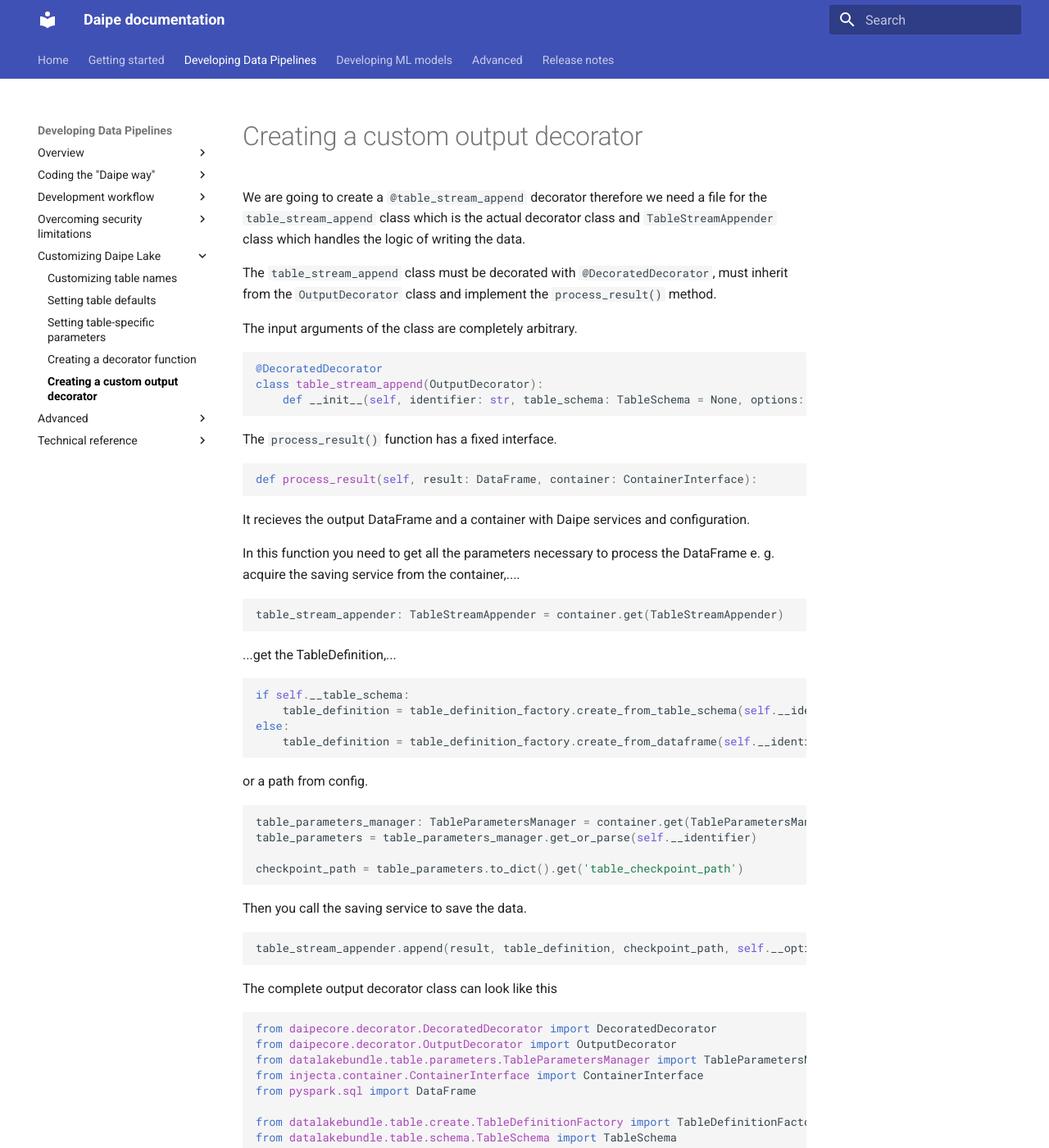
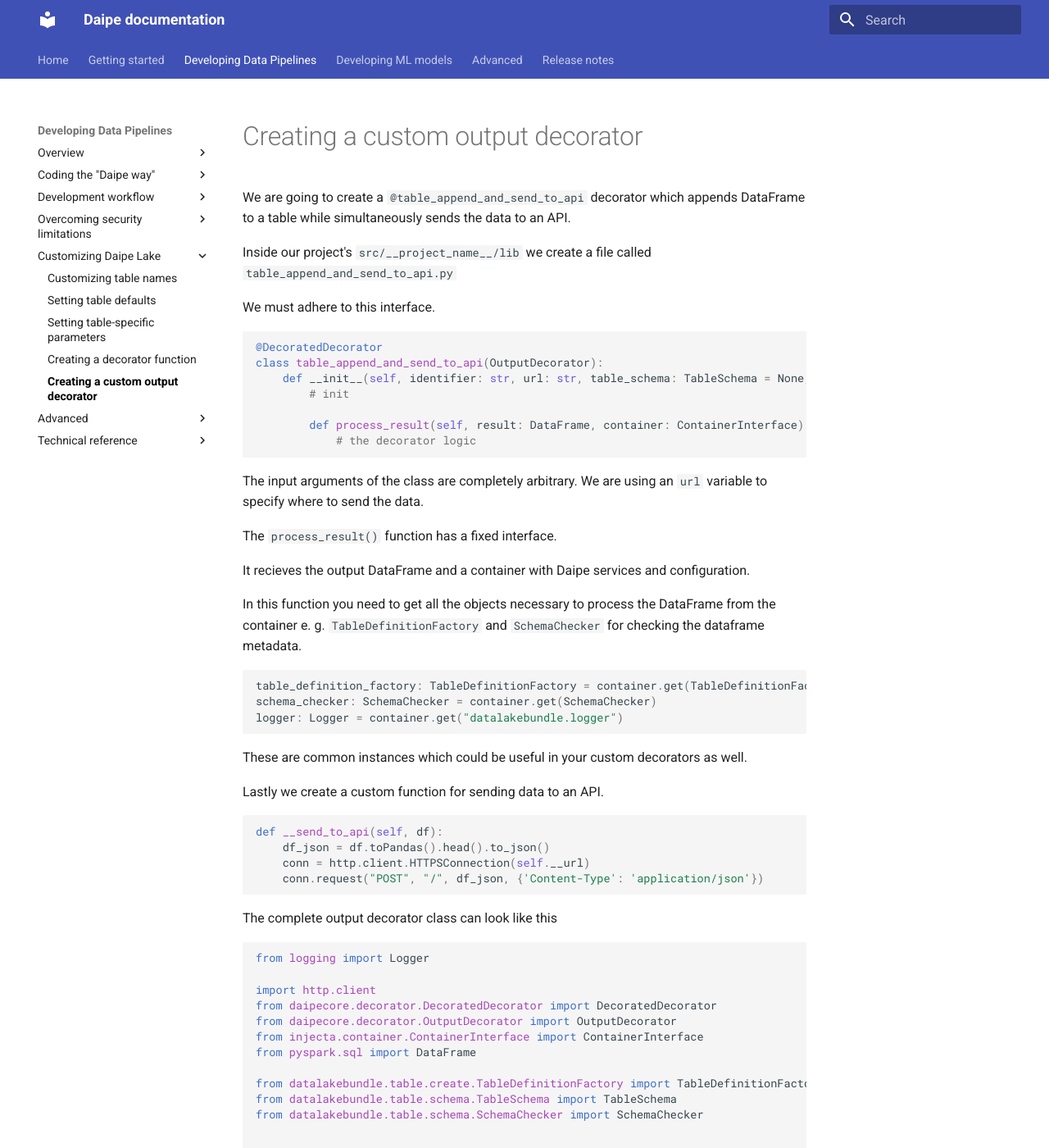
Before and after one commit to daipe-ai/platform-docs, an MkDocs documentation site: the page built from docs/creating-custom-output-decorator.md, in a window 1280 px wide and 1400 px high. Shown: the whole window at 82% size. Built offline with MkDocs 1.6.1 and Material for MkDocs 9.7.7, drawn with Linux system fonts in a browser that asks for light colours; some of the changed text lies outside the part shown.

Commit message:
Replace custom decorator tutorial

````diff
--- a/docs/creating-custom-output-decorator.md
+++ b/docs/creating-custom-output-decorator.md
@@ -1,141 +1,103 @@
 # Creating a custom output decorator
 
-We are going to create a `@table_stream_append` decorator therefore we need a file for the `table_stream_append` class which is the actual decorator class and `TableStreamAppender` class which handles the logic of writing the data.
+We are going to create a `@table_append_and_send_to_api` decorator which appends DataFrame to a table while simultaneously sends the data to an API.
 
-The `table_stream_append` class must be decorated with `@DecoratedDecorator`, must inherit from the `OutputDecorator` class
-and implement the `process_result()` method.
+Inside our project's `src/__project_name__/lib` we create a file called `table_append_and_send_to_api.py`
 
-The input arguments of the class are completely arbitrary.
+We must adhere to this interface.
 
 ```python
 @DecoratedDecorator
-class table_stream_append(OutputDecorator):
-    def __init__(self, identifier: str, table_schema: TableSchema = None, options: dict = None):
+class table_append_and_send_to_api(OutputDecorator):
+    def __init__(self, identifier: str, url: str, table_schema: TableSchema = None, options: dict = None):
+        # init
+
+        def process_result(self, result: DataFrame, container: ContainerInterface):
+            # the decorator logic
 ```
+
+The input arguments of the class are completely arbitrary. We are using an `url` variable to specify where to send the data.
 
 The `process_result()` function has a fixed interface.
 
-```python
-def process_result(self, result: DataFrame, container: ContainerInterface):
-```
-
 It recieves the output DataFrame and a container with Daipe services and configuration.
 
-In this function you need to get all the parameters necessary to process the DataFrame e. g. acquire the saving service from the container,....
+In this function you need to get all the objects necessary to process the DataFrame from the container e. g. `TableDefinitionFactory` and `SchemaChecker` for checking the dataframe metadata.
 
 ```python
-table_stream_appender: TableStreamAppender = container.get(TableStreamAppender)
+table_definition_factory: TableDefinitionFactory = container.get(TableDefinitionFactory)
+schema_checker: SchemaChecker = container.get(SchemaChecker)
+logger: Logger = container.get("datalakebundle.logger")
 ```
-...get the TableDefinition,...
+These are common instances which could be useful in your custom decorators as well.
+
+Lastly we create a custom function for sending data to an API.
 
 ```python
-if self.__table_schema:
-    table_definition = table_definition_factory.create_from_table_schema(self.__identifier, self.__table_schema)
-else:
-    table_definition = table_definition_factory.create_from_dataframe(self.__identifier, result, self.__class__.__name__)
+def __send_to_api(self, df):
+    df_json = df.toPandas().head().to_json()
+    conn = http.client.HTTPSConnection(self.__url)
+    conn.request("POST", "/", df_json, {'Content-Type': 'application/json'})
 ```
-
-or a path from config.
-
-```python
-table_parameters_manager: TableParametersManager = container.get(TableParametersManager)
-table_parameters = table_parameters_manager.get_or_parse(self.__identifier)
-
-checkpoint_path = table_parameters.to_dict().get('table_checkpoint_path')
-```
-
-Then you call the saving service to save the data.
-
-```python
-table_stream_appender.append(result, table_definition, checkpoint_path, self.__options)
-```
-
 
 The complete output decorator class can look like this
 
 ```python
+from logging import Logger
+
+import http.client
 from daipecore.decorator.DecoratedDecorator import DecoratedDecorator
 from daipecore.decorator.OutputDecorator import OutputDecorator
-from datalakebundle.table.parameters.TableParametersManager import TableParametersManager
 from injecta.container.ContainerInterface import ContainerInterface
 from pyspark.sql import DataFrame
 
 from datalakebundle.table.create.TableDefinitionFactory import TableDefinitionFactory
 from datalakebundle.table.schema.TableSchema import TableSchema
-from daipedemo.lib.TableStreamAppender import TableStreamAppender
+from datalakebundle.table.schema.SchemaChecker import SchemaChecker
 
 
 @DecoratedDecorator
-class table_stream_append(OutputDecorator):
-    def __init__(self, identifier: str, table_schema: TableSchema = None, options: dict = None):
+class table_append_and_send_to_api(OutputDecorator):
+    def __init__(self, identifier: str, url: str, table_schema: TableSchema = None, options: dict = None):
         self.__identifier = identifier
         self.__table_schema = table_schema
         self.__options = options or {}
+        self.__url = url
 
     def process_result(self, result: DataFrame, container: ContainerInterface):
+        # Get instances from container
         table_definition_factory: TableDefinitionFactory = container.get(TableDefinitionFactory)
-        table_stream_appender: TableStreamAppender = container.get(TableStreamAppender)
+        schema_checker: SchemaChecker = container.get(SchemaChecker)
+        logger: Logger = container.get("datalakebundle.logger")
 
-        table_parameters_manager: TableParametersManager = container.get(TableParametersManager)
-        table_parameters = table_parameters_manager.get_or_parse(self.__identifier)
-
-        checkpoint_path = table_parameters.to_dict().get('table_checkpoint_path')
-
+        # Check table_schema, recommended but potencially not necessary
         if self.__table_schema:
             table_definition = table_definition_factory.create_from_table_schema(self.__identifier, self.__table_schema)
+
+            schema_checker.check(result, table_definition)
         else:
-            table_definition = table_definition_factory.create_from_dataframe(self.__identifier, result, self.__class__.__name__)
+            table_definition = table_definition_factory.create_from_dataframe(self.__identifier, result,
+                                                                              self.__class__.__name__)
+        output_table_name = table_definition.full_table_name
 
-        table_stream_appender.append(result, table_definition, checkpoint_path, self.__options)
+        logger.info(f"Appending {result.count()} records to {output_table_name}")
+
+        # Using our custom api function
+        self.__send_to_api(result)
+
+        logger.info(f"Sending {result.count()} records to API")
+
+        result.select([field.name for field in table_definition.schema.fields]).write.format("delta").mode(
+            "append").options(**self.__options).saveAsTable(output_table_name)
+
+    def __send_to_api(self, df):
+        df_json = df.toPandas().head().to_json()
+        conn = http.client.HTTPSConnection(self.__url)
+        conn.request("POST", "/", df_json, {'Content-Type': 'application/json'})
 ```
 
----
-
-Now we need to implement the saving service class and register it. The saving service can be an arbitrary class which handles your desired saving operation. All we need to do is register it as a service in `_config/config.yaml`
-
-```yaml
-services:
-  daipedemo.lib.TableStreamAppender:
-    arguments:
-      - '@datalakebundle.logger'
-```
-
-If the class uses a `Logger` it needs to be specified in the arguments. The complete saving service class can for example look like this.
+In our project we simple import the decorator using
 
 ```python
-from logging import Logger
-
-from pyspark.sql.dataframe import DataFrame
-from datalakebundle.table.create.TableDefinition import TableDefinition
-from datalakebundle.table.schema.SchemaChecker import SchemaChecker
-
-
-class TableStreamAppender:
-    def __init__(
-        self,
-        logger: Logger,
-        schema_checker: SchemaChecker,
-    ):
-        self.__logger = logger
-        self.__schema_checker = schema_checker
-
-    def append(self, result: DataFrame, table_definition: TableDefinition, checkpoint_location: str, options: dict):
-        output_table_name = table_definition.full_table_name
-
-        self.__schema_checker.check(result, output_table_name, table_definition.schema)
-
-        self.__logger.info(f"Writing data to table: {output_table_name}")
-        self.__logger.info(f"Checkpoint location: {checkpoint_location}")
-
-        options['checkpointLocation'] = checkpoint_location
-
-        result.select([field.name for field in table_definition.schema.fields]).writeStream.format("delta").outputMode("append").options(**options).trigger(once=True).table(output_table_name)
-
-        self.__logger.info(f"Data successfully written to: {output_table_name}")
+from __myproject__.lib.table_append_and_send_to_api import table_append_and_send_to_api
 ```
-
-In our project we simple import the function using
-
-```python
-from __myproject__.lib.table_stream_append import table_stream_append
-```
````
